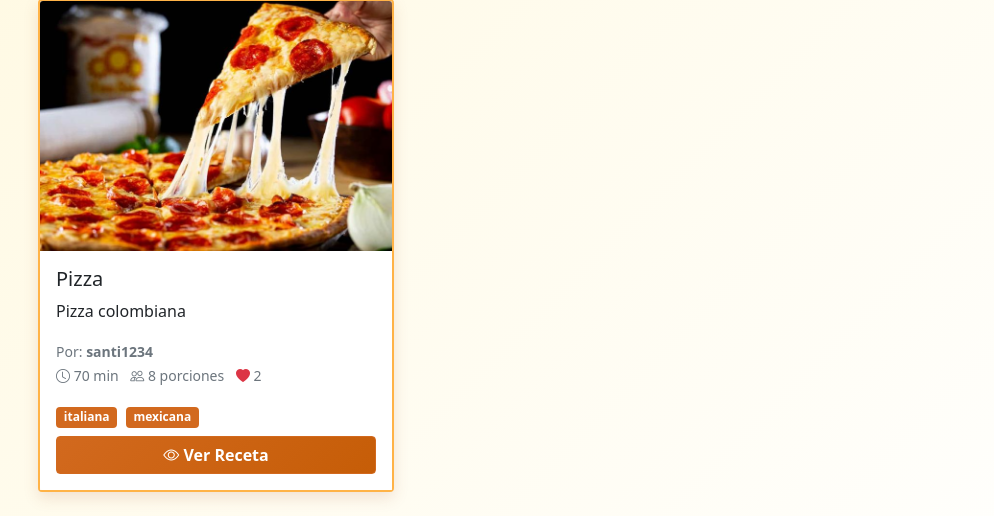
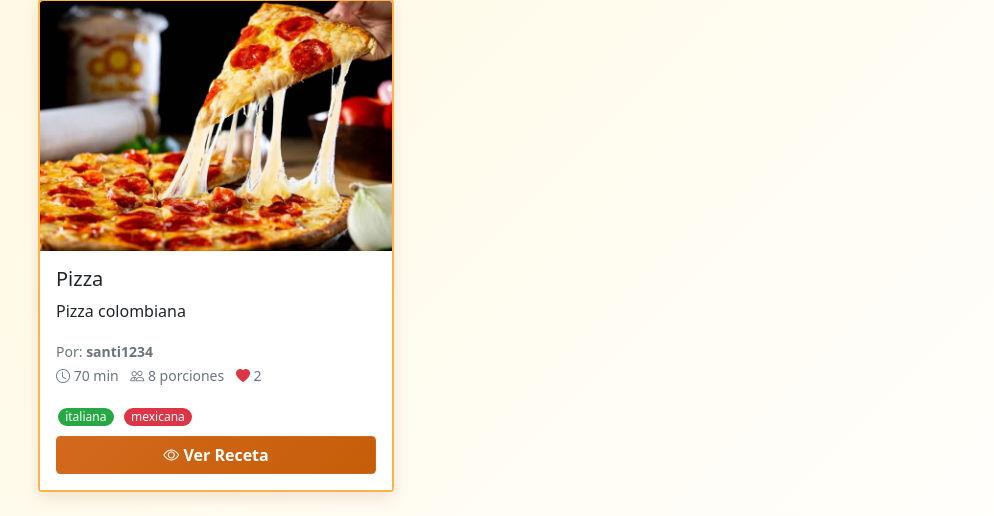
Before and after one commit to sebasmo1805-maker/Recetas, a Django app: page / in a window 1280 px wide. Shown: the part 487-1003 px from the top of the page, without its empty margins (44-1038 px from the left). Run offline with Django 4.2, Linux system fonts and the light colour scheme; data comes from the database, SQL or seed files in the repository; some libraries are stand-ins or nearby versions.

Commit message:
Cambios en Etiquetas

```diff
--- a/main/templates/recipe_list.html
+++ b/main/templates/recipe_list.html
@@ -1,3 +1,4 @@
+{% load ui_extras %}
 <!DOCTYPE html>
 <html lang="es">
 <head>
@@ -108,11 +109,19 @@
             border-color: var(--color-paprika);
             box-shadow: 0 0 0 0.2rem rgba(210, 105, 30, 0.25);
         }
+/* Deja que Bootstrap maneje badges con bg-* (success, warning, danger, etc.) */
+.badge[class*="bg-"] {}
 
-        .badge {
-            background-color: var(--color-paprika) !important;
-            color: white;
-        }
+/* Usa esta clase sólo para ETIQUETAS personalizadas (tags) */
+.tag-badge {
+    font-size: 0.75rem;        /* más pequeñas */
+    padding: 0.25em 0.6em;     /* menos altura */
+    border-radius: 20px;       /* pill redondeado */
+    display: inline-block;
+    font-weight: 500;
+    margin: 2px;
+}
+
 
         .recipe-card .card-title {
             color: var(--color-cinnamon);
@@ -334,11 +343,15 @@
                         <!-- Etiquetas -->
                         {% if recipe.tags.all %}
                         <div class="mb-2">
-                            {% for tag in recipe.tags.all %}
-                            <span class="badge bg-secondary me-1">{{ tag.name }}</span>
-                            {% endfor %}
+                        {% for tag in recipe.tags.all %}
+                            <span class="badge tag-badge me-1"
+                                style="background-color: {{ tag.color }}; color: {{ tag.color|contrast_color }};">
+                            <i style="opacity:.9;"></i>{{ tag.name }}
+                            </span>
+                        {% endfor %}
                         </div>
                         {% endif %}
+
 
                         <div class="mt-auto">
                             <a href="{% url 'recipe_detail' recipe.id %}" class="btn btn-primary w-100">
--- /dev/null
+++ b/main/templatetags/ui_extras.py
@@ -0,0 +1,23 @@
+# Recetas/main/templatetags/ui_extras.py
+from django import template
+
+register = template.Library()
+
+def _hex_to_rgb(hex_color: str):
+    hex_color = (hex_color or "").lstrip("#")
+    if len(hex_color) == 3:
+        hex_color = "".join([c*2 for c in hex_color])
+    try:
+        r = int(hex_color[0:2], 16)
+        g = int(hex_color[2:4], 16)
+        b = int(hex_color[4:6], 16)
+        return r, g, b
+    except Exception:
+        return 230, 230, 230
+
+@register.filter
+def contrast_color(hex_color: str):
+    """Devuelve '#000' o '#fff' según luminancia del fondo."""
+    r, g, b = _hex_to_rgb(hex_color)
+    y = (0.2126*(r/255)**2.2 + 0.7152*(g/255)**2.2 + 0.0722*(b/255)**2.2)
+    return "#000" if y > 0.5 else "#fff"
```
Also changed, not shown: main/templates/recipe_detail.html (+16 -4 lines), main/templatetags/__init__.py (added).
